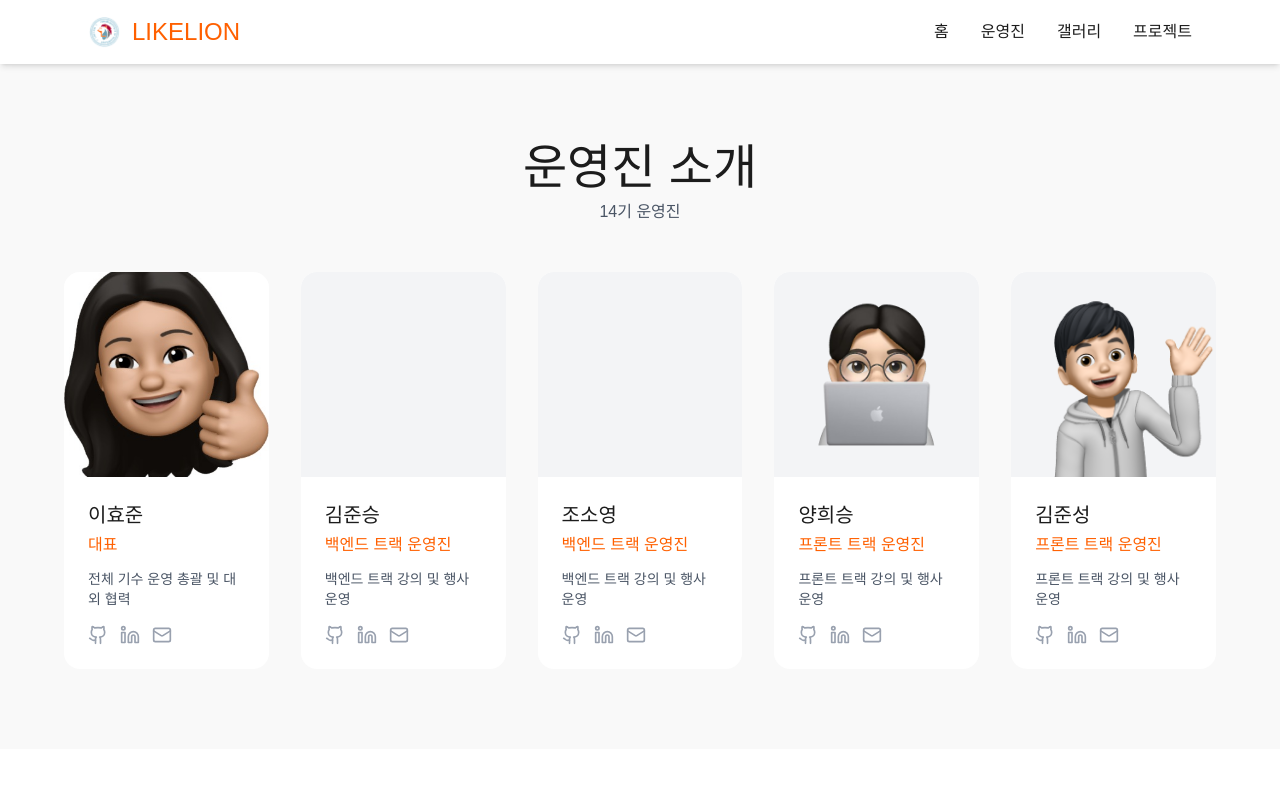
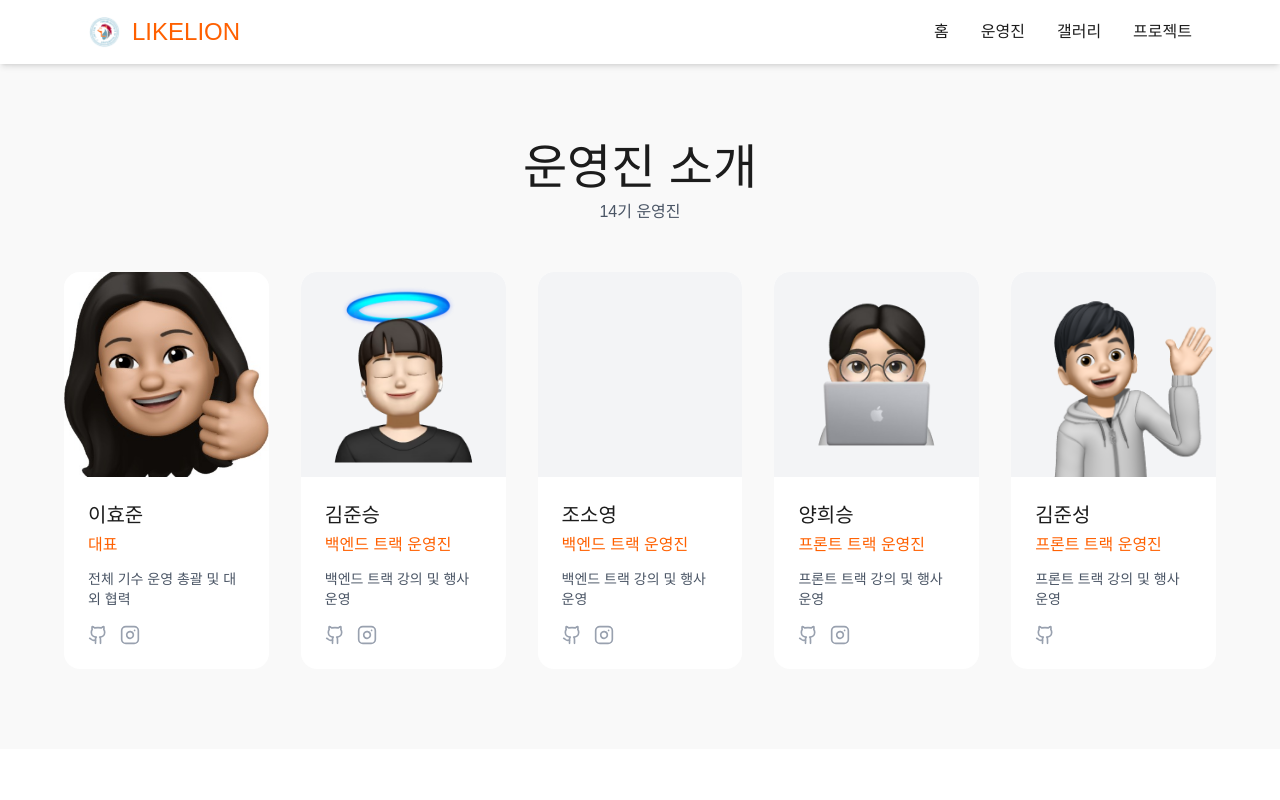
Before and after one commit to LikeLion-Yonam-Institute-of-Technology/LikeLion_Homepage, a Next.js app: page /team in a window 1280 px wide. Shown: the top 800 px of the page. Built offline with nearby package versions, Linux system fonts and the light colour scheme.

Commit message:
fix: 운영진 링크 추가

```diff
--- a/app/components/Footer.tsx
+++ b/app/components/Footer.tsx
@@ -5,20 +5,24 @@ export function Footer() {
     <footer className="bg-[#2A2A2A] px-6 py-12 text-white">
       <div className="mx-auto max-w-4xl">
         <div className="mb-8 flex justify-center gap-6">
-          <button
-            type="button"
+          <a
+            href="https://www.instagram.com/likelion_yc/?hl=ko"
+            target="_blank"
+            rel="noopener noreferrer"
             className="flex h-14 w-14 items-center justify-center rounded-full bg-[#3A3A3A] transition-colors hover:bg-[#FF6000]"
             aria-label="Instagram"
           >
             <Instagram className="h-6 w-6" />
-          </button>
-          <button
-            type="button"
+          </a>
+          <a
+            href="https://github.com/LikeLion-Yonam-Institute-of-Technology"
+            target="_blank"
+            rel="noopener noreferrer"
             className="flex h-14 w-14 items-center justify-center rounded-full bg-[#3A3A3A] transition-colors hover:bg-[#FF6000]"
             aria-label="Github"
           >
             <Github className="h-6 w-6" />
-          </button>
+          </a>
         </div>
 
         <div className="mb-8 text-center">
--- a/app/components/Team.tsx
+++ b/app/components/Team.tsx
@@ -1,4 +1,4 @@
-import { Github, Linkedin, Mail } from "lucide-react";
+import { Github, Instagram } from "lucide-react";
 import { teamMembers } from "@/app/data/team";
 
 export function Team() {
@@ -53,24 +53,26 @@ export function Team() {
                   {member.description}
                 </p>
                 <div className="flex gap-3">
-                  <button
-                    className="text-gray-400 transition-colors hover:text-[#FF6000]"
-                    type="button"
-                  >
-                    <Github className="h-5 w-5" />
-                  </button>
-                  <button
-                    className="text-gray-400 transition-colors hover:text-[#FF6000]"
-                    type="button"
-                  >
-                    <Linkedin className="h-5 w-5" />
-                  </button>
-                  <button
-                    className="text-gray-400 transition-colors hover:text-[#FF6000]"
-                    type="button"
-                  >
-                    <Mail className="h-5 w-5" />
-                  </button>
+                  {member.links.github ? (
+                    <a
+                      href={member.links.github}
+                      target="_blank"
+                      rel="noopener noreferrer"
+                      className="text-gray-400 transition-colors hover:text-[#FF6000]"
+                    >
+                      <Github className="h-5 w-5" />
+                    </a>
+                  ) : null}
+                  {member.links.instagram ? (
+                    <a
+                      href={member.links.instagram}
+                      target="_blank"
+                      rel="noopener noreferrer"
+                      className="text-gray-400 transition-colors hover:text-[#FF6000]"
+                    >
+                      <Instagram className="h-5 w-5" />
+                    </a>
+                  ) : null}
                 </div>
               </div>
             </div>
--- a/app/data/team.ts
+++ b/app/data/team.ts
@@ -5,13 +5,21 @@ export const teamMembers = [
     description: "전체 기수 운영 총괄 및 대외 협력",
     image: "/assets/teams/EHJ.jpg",
     generation: "14기",
+    links: {
+      github: "https://github.com/HP657",
+      instagram: "https://www.instagram.com/lz_6h.57/?hl=ko",
+    },
   },
   {
     name: "김준승",
     role: "백엔드 트랙 운영진",
     description: "백엔드 트랙 강의 및 행사 운영",
-    image: "",
+    image: "/assets/teams/KJJS.png",
     generation: "14기",
+    links: {
+      github: "https://github.com/Junseung0526",
+      instagram: "https://www.instagram.com/gri22ly/?hl=ko",
+    },
   },
   {
     name: "조소영",
@@ -19,6 +27,10 @@ export const teamMembers = [
     description: "백엔드 트랙 강의 및 행사 운영",
     image: "",
     generation: "14기",
+    links: {
+      github: "https://github.com/FLOHERE",
+      instagram: "https://www.instagram.com/ssoyam0225/?hl=ko",
+    },
   },
   {
     name: "양희승",
@@ -26,6 +38,10 @@ export const teamMembers = [
     description: "프론트 트랙 강의 및 행사 운영",
     image: "/assets/teams/YHS.png",
     generation: "14기",
+    links: {
+      github: "https://github.com/didgmltmd",
+      instagram: "https://www.instagram.com/little_sheep_133/?hl=ko",
+    },
   },
   {
     name: "김준성",
@@ -33,5 +49,9 @@ export const teamMembers = [
     description: "프론트 트랙 강의 및 행사 운영",
     image: "/assets/teams/KJS.png",
     generation: "14기",
+    links: {
+      github: "https://github.com/kimjunseong04",
+      instagram: "",
+    },
   },
 ];
```
Also changed, not shown: public/assets/teams/KJJS.png (added).
